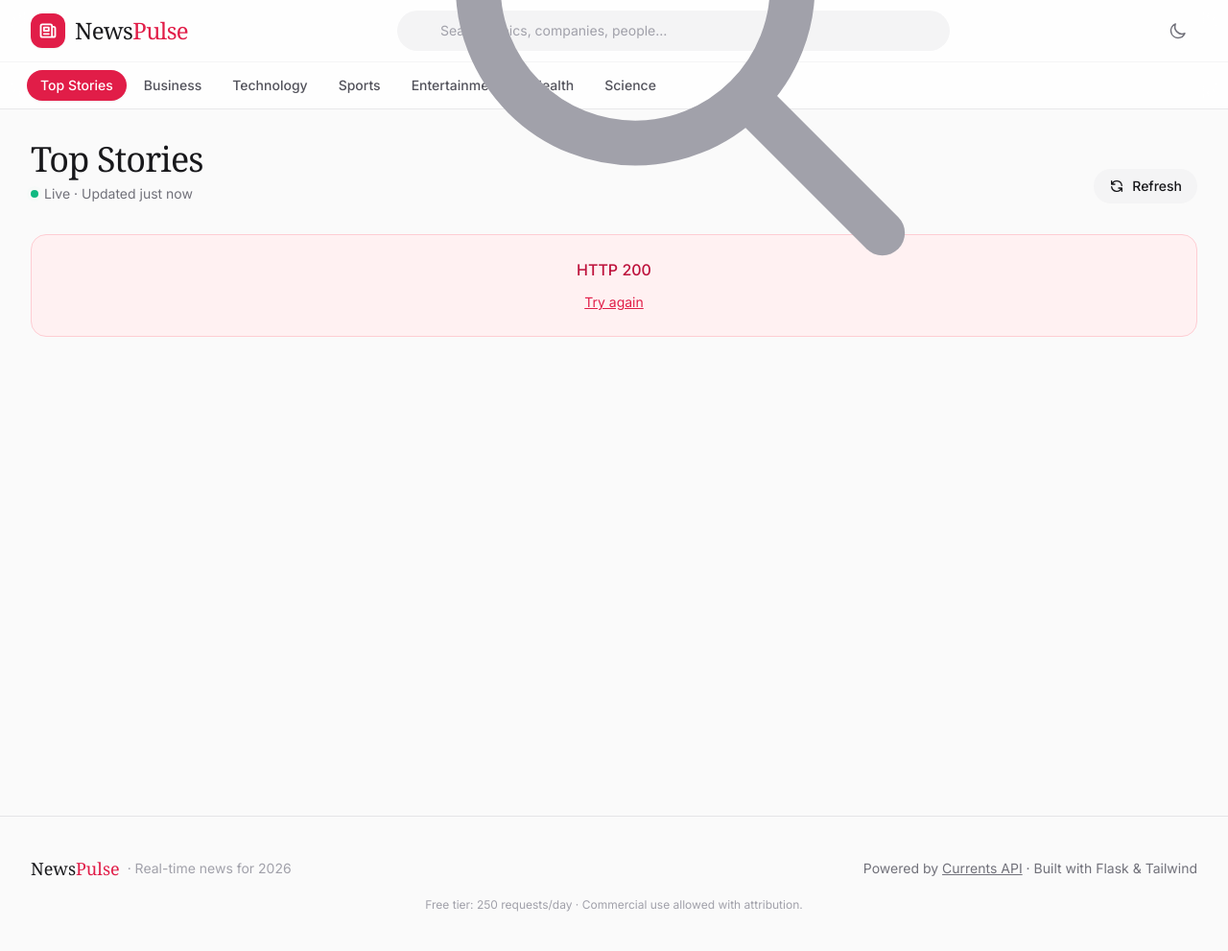
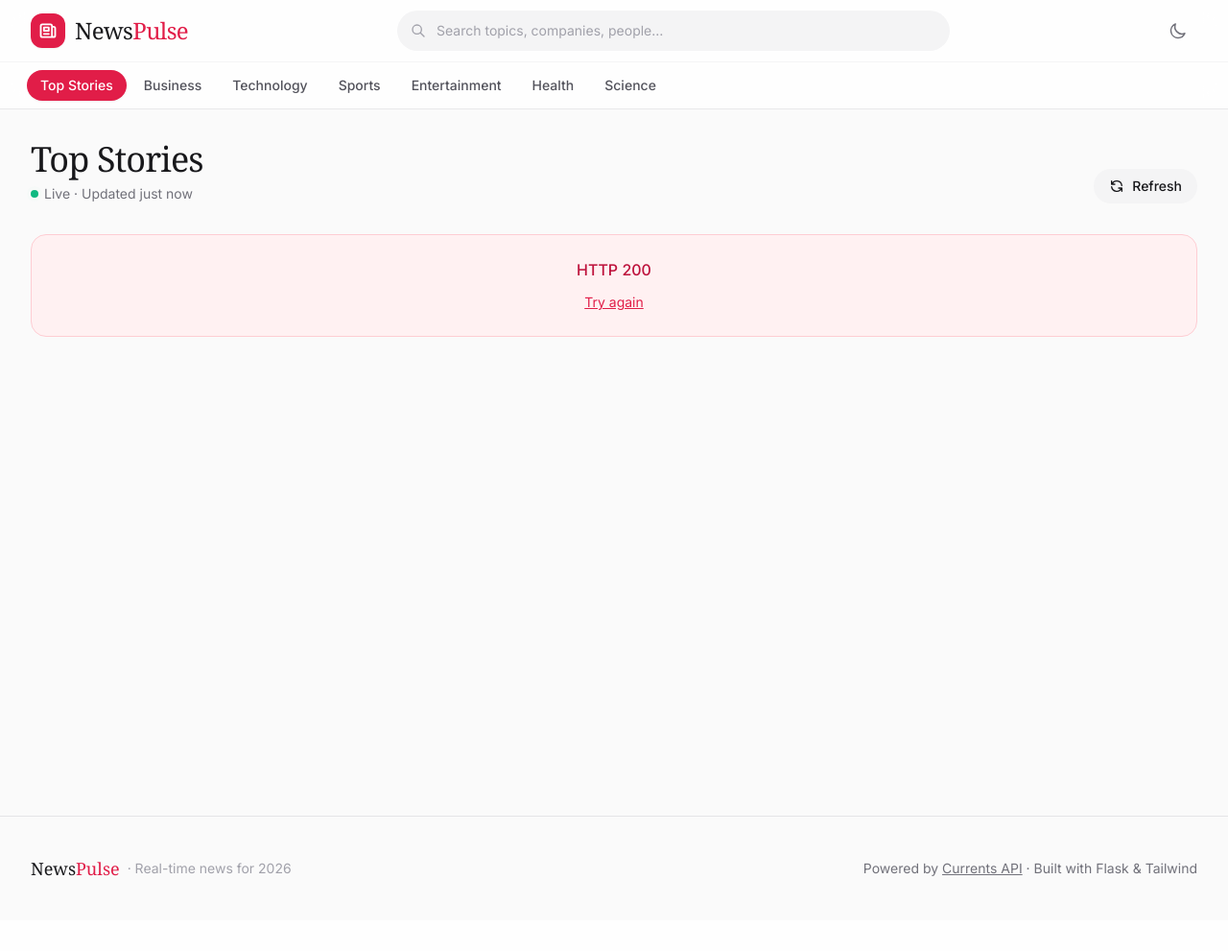
Before and after one commit to YonaMwano/News-Application, a Flask app: page / in a window 1280 px wide. Shown: the whole page at 96% size. After the commit the page ends 913 px from the top, so only its background shows below. Run offline with Flask 3, Linux system fonts and the light colour scheme; data that the repository does not hold is empty; some libraries are stand-ins or nearby versions; some web fonts are replaced.

Commit message:
Update base.html

```diff
--- a/templates/base.html
+++ b/templates/base.html
@@ -114,10 +114,10 @@
               name="q"
               value="{{ query or '' }}"
               placeholder="Search topics, companies, people…"
-              class="w-full pl-11 pr-4 py-2.5 rounded-full bg-zinc-100 dark:bg-zinc-900 border border-transparent focus:border-accent/40 focus:ring-2 focus:ring-accent/20 outline-none text-sm transition-all placeholder:text-zinc-400 dark:placeholder:text-zinc-500"
+              class="w-full pl-10 pr-4 py-2.5 rounded-full bg-zinc-100 dark:bg-zinc-900 border border-transparent focus:border-accent/40 focus:ring-2 focus:ring-accent/20 outline-none text-sm transition-all placeholder:text-zinc-400 dark:placeholder:text-zinc-500"
               autocomplete="off"
             />
-            <svg class="absolute left-3.5 top-1/2 -translate-y-1/2 w-4.5 h-4.5 text-zinc-400" fill="none" viewBox="0 0 24 24" stroke="currentColor" stroke-width="2">
+            <svg class="absolute left-3.5 top-1/2 -translate-y-1/2 w-4 h-4 text-zinc-400" fill="none" viewBox="0 0 24 24" stroke="currentColor" stroke-width="2">
               <path stroke-linecap="round" stroke-linejoin="round" d="M21 21l-6-6m2-5a7 7 0 11-14 0 7 7 0 0114 0z" />
             </svg>
           </div>
@@ -196,11 +196,7 @@
           Powered by <a href="https://currentsapi.services" target="_blank" rel="noopener" class="underline hover:text-accent">Currents API</a>
           · Built with Flask & Tailwind
         </p>
-      </div>
-      <p class="mt-4 text-xs text-zinc-400 dark:text-zinc-500 text-center">
-        Free tier: 250 requests/day · Commercial use allowed with attribution.
-      </p>
-    </div>
+
   </footer>
 
   <script>
```
